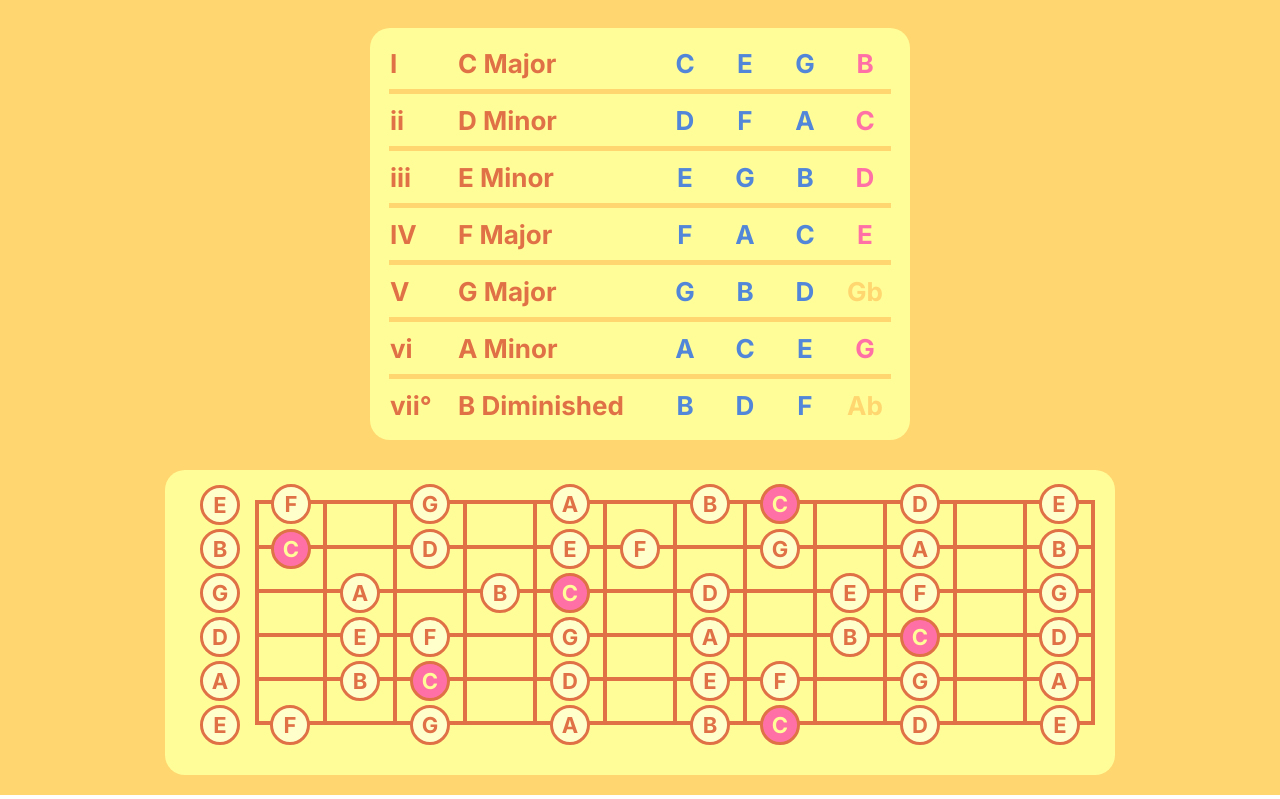
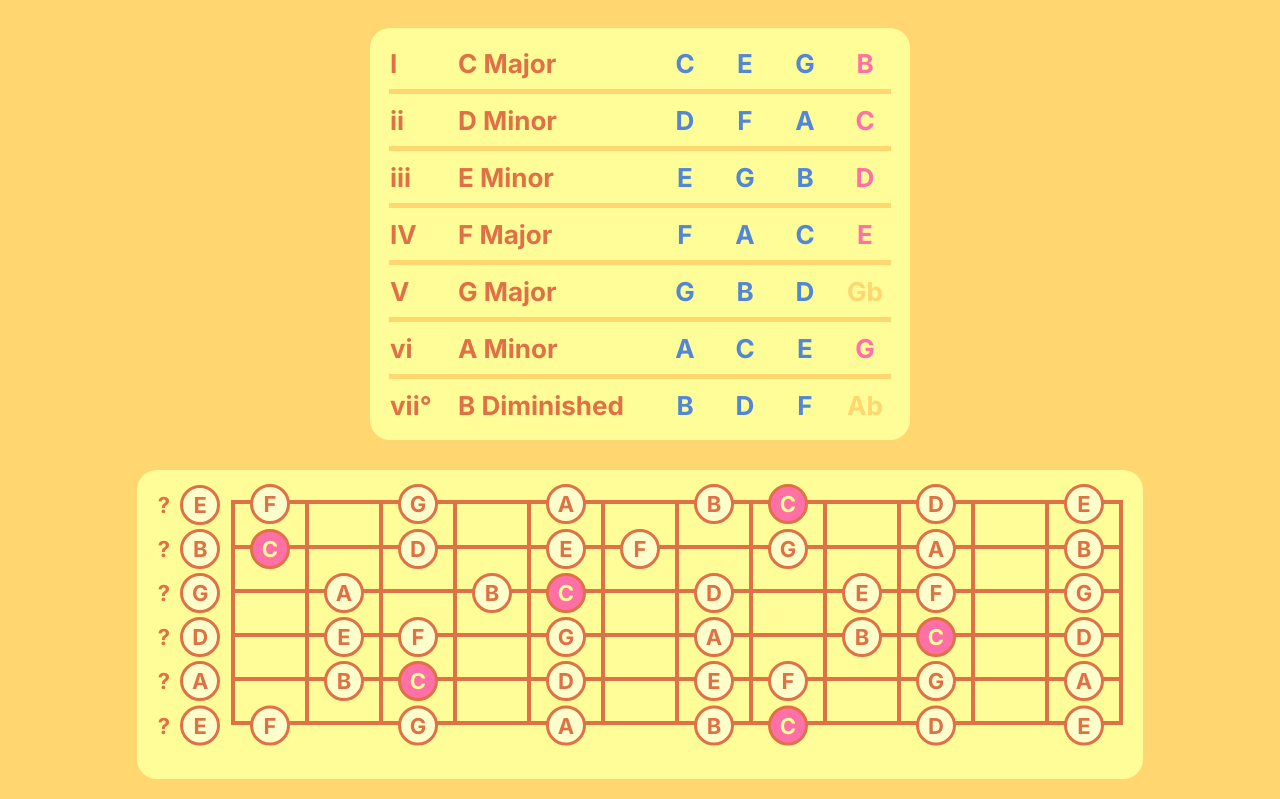
Before and after one commit to JoshSilveous/old-musiqtools, a React (Create React App) app: page / in a window 1280 px wide. Shown: the part 395-1194 px from the top of the page. Built offline with nearby package versions, Linux system fonts and the light colour scheme.

Commit message:
Added space for settings, fixed sizing issues

```diff
--- a/src/App/ScaleInfo/ScaleInfoGuitar/ScaleInfoGuitar.css
+++ b/src/App/ScaleInfo/ScaleInfoGuitar/ScaleInfoGuitar.css
@@ -24,15 +24,33 @@
     display: flex;
 }
 
+.notecontainer > .settings {
+    transform:translate(-10px,-20px);
+    display: flex;
+    justify-content: center;
+    height: 40px;
+    align-items: center;
+
+}
 
 .scaleinfoguitar-fretboard > .string:first-child > .notecontainer {
     border-top: solid 4px var(--text);
 }   /*  All notecontainers on the top string  */
 
-.scaleinfoguitar-fretboard > .string:last-child > * {
-    border: none;
-    border-top: solid 2px var(--text);
+.scaleinfoguitar-fretboard > .string:nth-last-child(2) > .notecontainer {
+    border-bottom-width: 4px;
+}
+
+.scaleinfoguitar-fretboard > .string:last-child > .notecontainer {
+    border-color: transparent;
 }   /*  All notecontainers on the bottom string  */
+
+.scaleinfoguitar-fretboard > .string:last-child > .notecontainer > .note {
+    transform: translateY(-21.5px);
+}
+.scaleinfoguitar-fretboard > .string:last-child > .notecontainer > .settings {
+    transform:translate(-10px,-21.5px);
+}
 
 .scaleinfoguitar-fretboard > .string:first-child > .notecontainer:first-child {
     border-top: solid 5px var(--background2);
@@ -47,7 +65,6 @@
     width: 70px;
     display: flex;
     justify-content: center;
-    box-sizing: border-box;
     border: solid 2px var(--text);
 }
 
--- a/src/App/ScaleInfo/ScaleInfoGuitar/ScaleInfoGuitar.tsx
+++ b/src/App/ScaleInfo/ScaleInfoGuitar/ScaleInfoGuitar.tsx
@@ -32,7 +32,7 @@ export default function ScaleInfoGuitar({ scaleState }: ScaleStatePropsType) {
             }
             return (
                 <div className='notecontainer' key={fretIndex}>
-
+                    {fretIndex === 0 && <div className="settings">?</div>}
                     {included &&
                         <div
                             className={`note ${fret === scaleState.scaleNum[0] ? 'tonic' : ''}`}
@@ -48,7 +48,7 @@ export default function ScaleInfoGuitar({ scaleState }: ScaleStatePropsType) {
                         </div>}
 
                     {/* gap to prevent distortions when scaling down */}
-                    {!included && fretIndex !== 0 && <div style={{ width: '40px' }} />}
+                    {!included && <div style={{ width: '40px' }} />}
 
                     {/* show open string notes that aren't in scale */}
                     {!included && fretIndex === 0 &&
```
Also changed, not shown: src/assets/wrench.svg (added).
